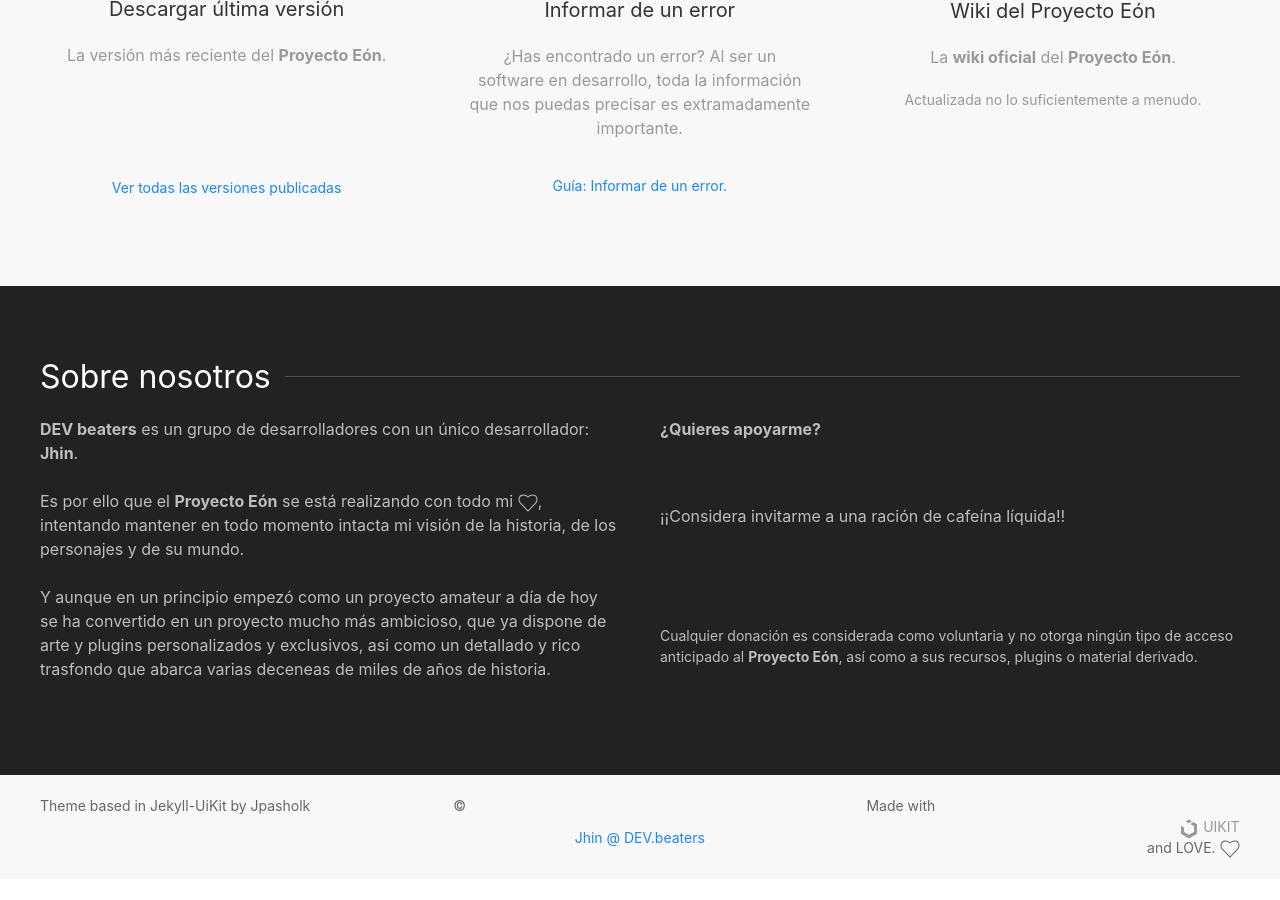
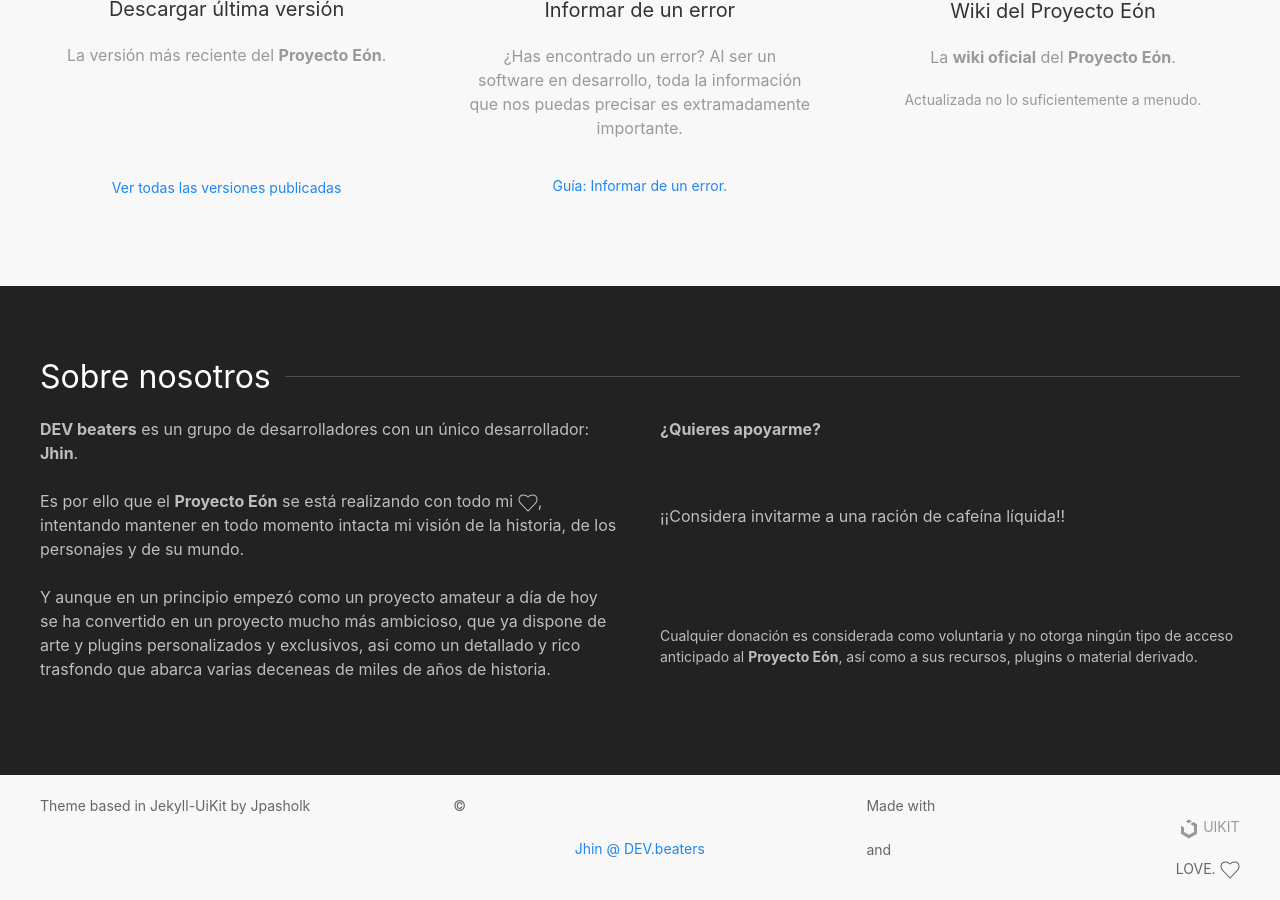
Before and after one commit to Throyd/eonproject, a Jekyll site: the page built from index.html, in a window 1280 px wide and 900 px high, scrolled down 831 px. Built offline with Jekyll 4.4.1, drawn with Linux system fonts in a browser that asks for light colours; nearby versions of some CDN libraries; the list of posts is cut into pages by our own code; comment, search, counter and statistics services are not loaded; a style sheet for code colours, icons or effects is not loaded; before the commit the page ends 1710 px from its top, so only the background shows below that.

Commit message:
Update footer.html

```diff
--- a/_includes/footer.html
+++ b/_includes/footer.html
@@ -13,7 +13,7 @@
           &copy; <a href="mailto:jhin.eonproject@gmail.com">Jhin @ DEV.beaters</a>
         </div>
          <div class="uk-text-right uk-text-small">
-           Made with <a href="https://getuikit.com/" class="uk-link-muted"><span uk-icon="uikit"></span> UIKIT</a> <span uk-icon="heart">and LOVE.
+           Made with <a href="https://getuikit.com/" class="uk-link-muted"><span uk-icon="uikit"></span> UIKIT</a> and <span uk-icon="heart"> LOVE.
         </div>
       </div>
     </div>
```
